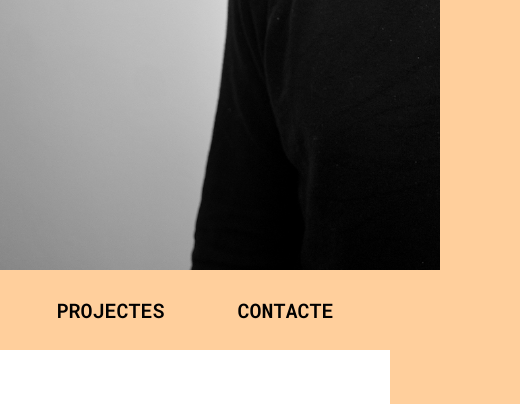
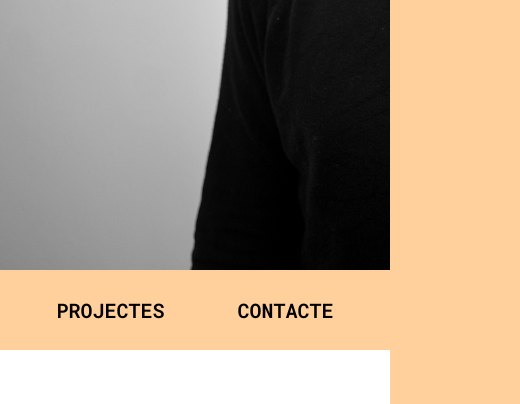
Before and after one commit to davidfenollar/p1, a plain HTML site: page index.html in a window 390 px wide. Shown: the part 574-978 px from the top of the page, 520 px wide, since content can reach past the window. Drawn offline with Linux system fonts and the light colour scheme.

Commit message:
Update index.html

```diff
--- a/index.html
+++ b/index.html
@@ -159,7 +159,7 @@
             }
              header {
                 background-image: url('img/david_tableta.jpg');
-                 padding: 0 11em;
+                padding: 0 0em;
         }
 
         /* Small devices (portrait tablets and large phones, 600px and up) */
```
